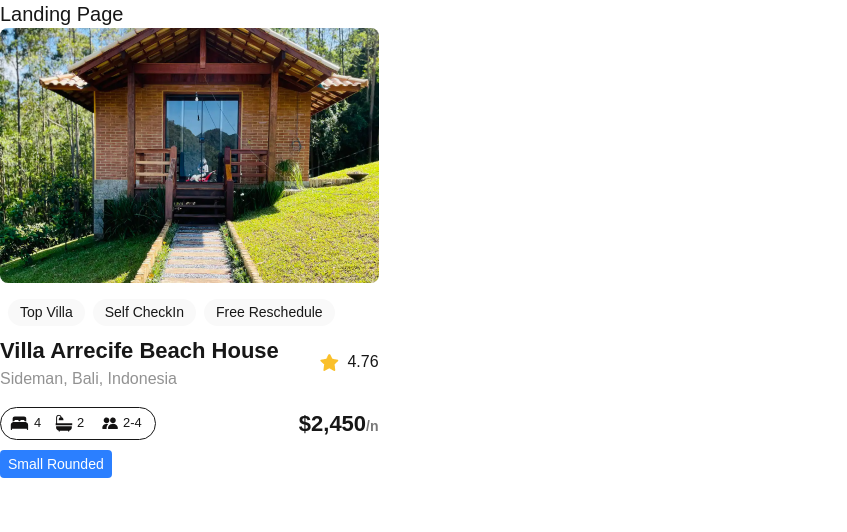
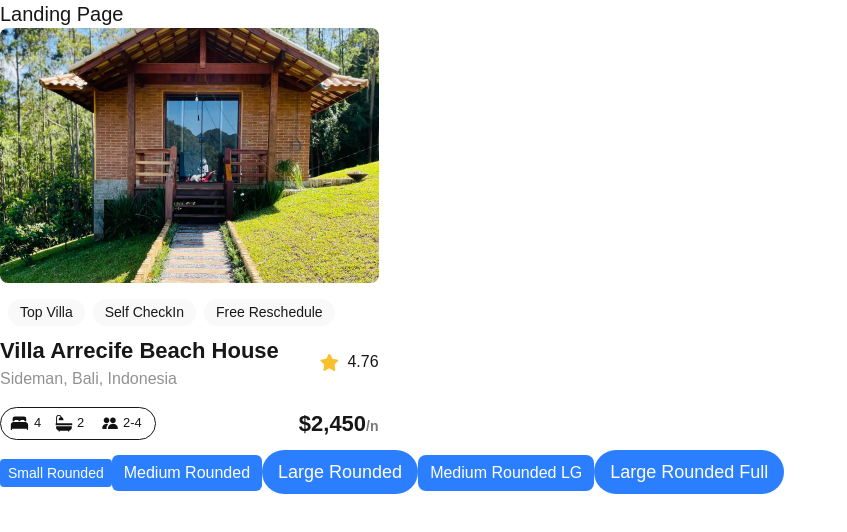
Before and after one commit to YeabsiraBezabih/alx-project-0x00-setup, a Next.js app in the folder alx-project-0x00/: page /landing in a window 1280 px wide. Shown: the top 532 px of the page, without its empty margins (0-847 px from the left). Built offline with nearby package versions, Linux system fonts and the light colour scheme.

Commit message:
Refactor Button component to accept styles as a string and update usage in Landing page

```diff
--- a/alx-project-0x00/components/Button.tsx
+++ b/alx-project-0x00/components/Button.tsx
@@ -6,22 +6,10 @@ Objective: Create a button component that accepts title and styles as an argumen
 import React from 'react';
 import { ButtonProps } from '@/interfaces';
 
-const Button: React.FC<ButtonProps> = ({ title, styles: { size, shape }, onClick }) => {
-  const sizeClasses = {
-    small: 'px-2 py-1 text-sm',
-    medium: 'px-3 py-1.5 text-base',
-    large: 'px-4 py-2 text-lg',
-  };
-
-  const shapeClasses = {
-    'rounded-sm': 'rounded-sm',
-    'rounded-md': 'rounded-md',
-    'rounded-full': 'rounded-full',
-  };
-
+const Button: React.FC<ButtonProps> = ({ title, styles, onClick }) => {
   return (
     <button
-      className={`bg-blue-500 text-white ${sizeClasses[size]} ${shapeClasses[shape]}`}
+      className={`bg-blue-500 text-white ${styles}`}
       onClick={onClick}
     >
       {title}
--- a/alx-project-0x00/interfaces/index.ts
+++ b/alx-project-0x00/interfaces/index.ts
@@ -4,9 +4,6 @@ export interface PillProps {
 
 export interface ButtonProps {
   title: string;
-  styles: {
-    size: 'small' | 'medium' | 'large';
-    shape: 'rounded-sm' | 'rounded-md' | 'rounded-full';
-  };
-  onClick?: () => void;
+  styles: string;
+  onClick: () => void;
 }
--- a/alx-project-0x00/pages/landing.tsx
+++ b/alx-project-0x00/pages/landing.tsx
@@ -8,7 +8,11 @@ const Landing: React.FC =  () => {
       <h1 className=" text-xl font-extralight">Landing Page</h1>
       <Card />
 
-      <Button title="Small Rounded" styles={{ size: "small", shape: "rounded-sm" }} onClick={() => alert('Small Rounded Button Clicked')} />
+      <Button title="Small Rounded" styles="px-2 py-1 text-sm rounded-sm" onClick={() => alert('Small Rounded Button Clicked')} />
+      <Button title="Medium Rounded" styles="px-3 py-1.5 text-base rounded-md" onClick={() => alert('Medium Rounded Button Clicked')} />
+      <Button title="Large Rounded" styles="px-4 py-2 text-lg rounded-full" onClick={() => alert('Large Rounded Button Clicked')} />
+      <Button title="Medium Rounded LG" styles="px-3 py-1.5 text-base rounded-lg" onClick={() => alert('Medium Rounded LG Button Clicked')} />
+      <Button title="Large Rounded Full" styles="px-4 py-2 text-lg rounded-full" onClick={() => alert('Large Rounded Full Button Clicked')} />
 
      </div>
   )
```
